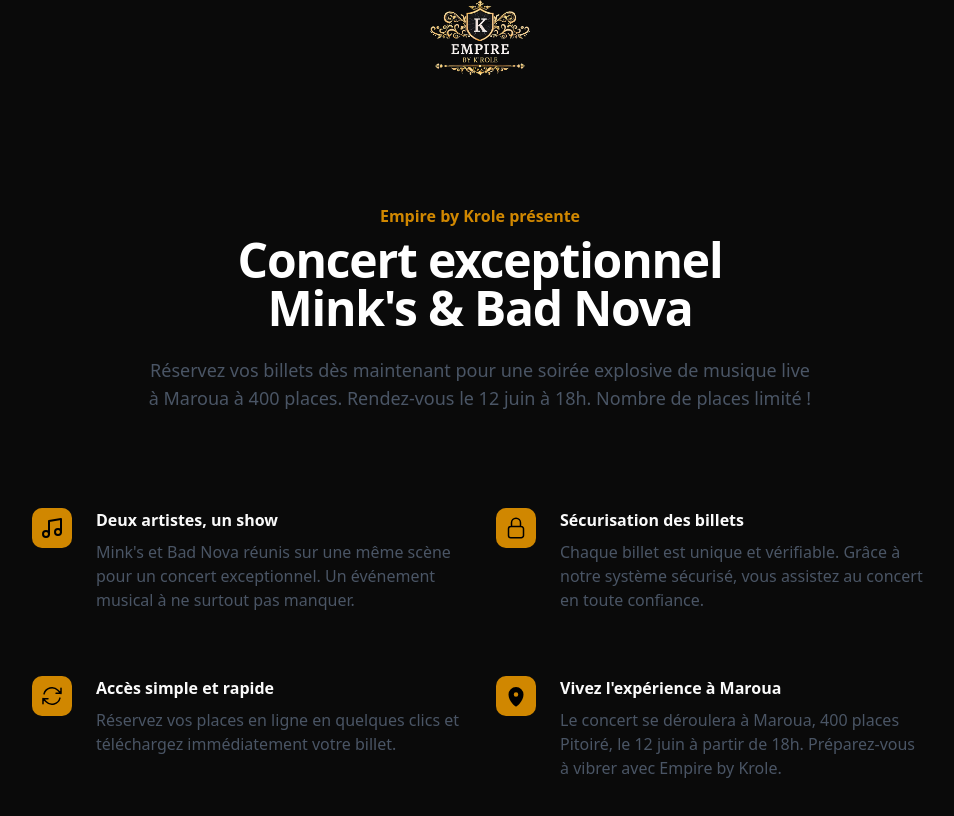
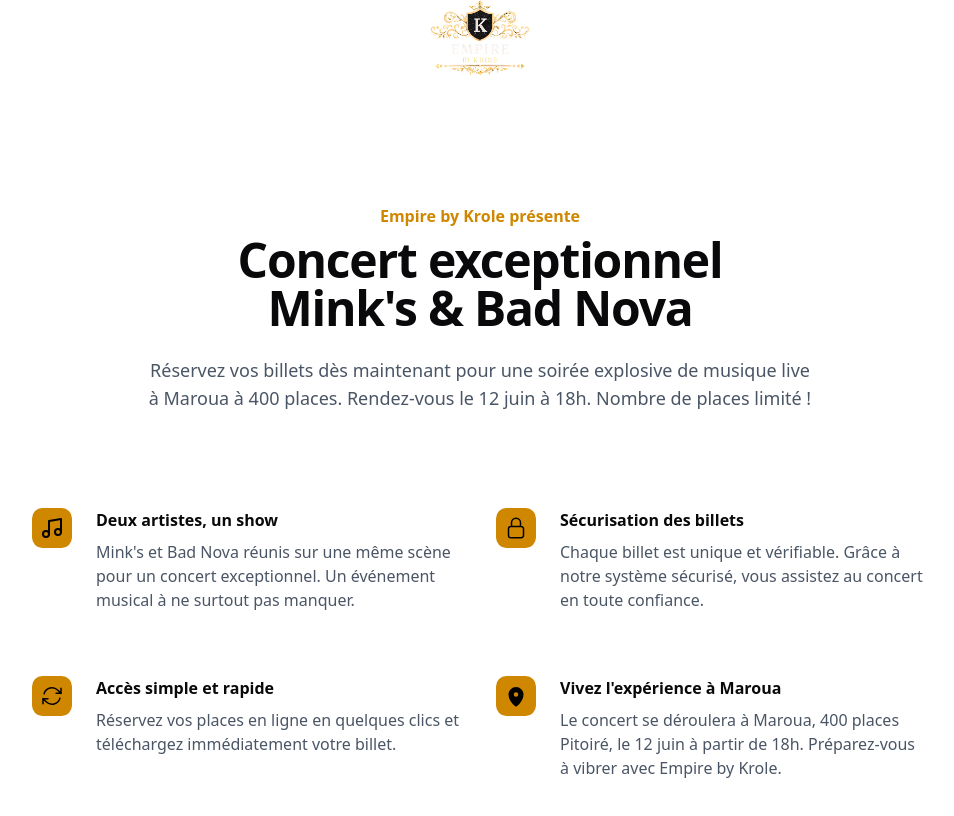
Before and after one commit to nmeedg/maroua_show, a Next.js app: page / in a window 1280 px wide. Shown: the top 816 px of the page, without its empty margins (160-1114 px from the left). Built offline with nearby package versions, Linux system fonts and the light colour scheme; what next-theme would draw is missing.

Commit message:
configuration du theme

```diff
--- a/src/app/globals.css
+++ b/src/app/globals.css
@@ -42,75 +42,75 @@
   --radius-lg: var(--radius);
   --radius-xl: calc(var(--radius) + 4px);
 }
-
 :root {
-  --radius: 0.625rem;
+  --radius: 0.65rem;
   --background: oklch(1 0 0);
-  --foreground: oklch(0.145 0 0);
+  --foreground: oklch(0.141 0.005 285.823);
   --card: oklch(1 0 0);
-  --card-foreground: oklch(0.145 0 0);
+  --card-foreground: oklch(0.141 0.005 285.823);
   --popover: oklch(1 0 0);
-  --popover-foreground: oklch(0.145 0 0);
-  --primary: oklch(0.205 0 0);
-  --primary-foreground: oklch(0.985 0 0);
-  --secondary: oklch(0.97 0 0);
-  --secondary-foreground: oklch(0.205 0 0);
-  --muted: oklch(0.97 0 0);
-  --muted-foreground: oklch(0.556 0 0);
-  --accent: oklch(0.97 0 0);
-  --accent-foreground: oklch(0.205 0 0);
+  --popover-foreground: oklch(0.141 0.005 285.823);
+  --primary: oklch(0.795 0.184 86.047);
+  --primary-foreground: oklch(0.421 0.095 57.708);
+  --secondary: oklch(0.967 0.001 286.375);
+  --secondary-foreground: oklch(0.21 0.006 285.885);
+  --muted: oklch(0.967 0.001 286.375);
+  --muted-foreground: oklch(0.552 0.016 285.938);
+  --accent: oklch(0.967 0.001 286.375);
+  --accent-foreground: oklch(0.21 0.006 285.885);
   --destructive: oklch(0.577 0.245 27.325);
-  --border: oklch(0.922 0 0);
-  --input: oklch(0.922 0 0);
-  --ring: oklch(0.708 0 0);
+  --border: oklch(0.92 0.004 286.32);
+  --input: oklch(0.92 0.004 286.32);
+  --ring: oklch(0.795 0.184 86.047);
   --chart-1: oklch(0.646 0.222 41.116);
   --chart-2: oklch(0.6 0.118 184.704);
   --chart-3: oklch(0.398 0.07 227.392);
   --chart-4: oklch(0.828 0.189 84.429);
   --chart-5: oklch(0.769 0.188 70.08);
   --sidebar: oklch(0.985 0 0);
-  --sidebar-foreground: oklch(0.145 0 0);
-  --sidebar-primary: oklch(0.205 0 0);
-  --sidebar-primary-foreground: oklch(0.985 0 0);
-  --sidebar-accent: oklch(0.97 0 0);
-  --sidebar-accent-foreground: oklch(0.205 0 0);
-  --sidebar-border: oklch(0.922 0 0);
-  --sidebar-ring: oklch(0.708 0 0);
+  --sidebar-foreground: oklch(0.141 0.005 285.823);
+  --sidebar-primary: oklch(0.795 0.184 86.047);
+  --sidebar-primary-foreground: oklch(0.421 0.095 57.708);
+  --sidebar-accent: oklch(0.967 0.001 286.375);
+  --sidebar-accent-foreground: oklch(0.21 0.006 285.885);
+  --sidebar-border: oklch(0.92 0.004 286.32);
+  --sidebar-ring: oklch(0.795 0.184 86.047);
 }
 
 .dark {
-  --background: oklch(0.145 0 0);
+  --background: oklch(0.141 0.005 285.823);
   --foreground: oklch(0.985 0 0);
-  --card: oklch(0.205 0 0);
+  --card: oklch(0.21 0.006 285.885);
   --card-foreground: oklch(0.985 0 0);
-  --popover: oklch(0.205 0 0);
+  --popover: oklch(0.21 0.006 285.885);
   --popover-foreground: oklch(0.985 0 0);
-  --primary: oklch(0.922 0 0);
-  --primary-foreground: oklch(0.205 0 0);
-  --secondary: oklch(0.269 0 0);
+  --primary: oklch(0.795 0.184 86.047);
+  --primary-foreground: oklch(0.421 0.095 57.708);
+  --secondary: oklch(0.274 0.006 286.033);
   --secondary-foreground: oklch(0.985 0 0);
-  --muted: oklch(0.269 0 0);
-  --muted-foreground: oklch(0.708 0 0);
-  --accent: oklch(0.269 0 0);
+  --muted: oklch(0.274 0.006 286.033);
+  --muted-foreground: oklch(0.705 0.015 286.067);
+  --accent: oklch(0.274 0.006 286.033);
   --accent-foreground: oklch(0.985 0 0);
   --destructive: oklch(0.704 0.191 22.216);
   --border: oklch(1 0 0 / 10%);
   --input: oklch(1 0 0 / 15%);
-  --ring: oklch(0.556 0 0);
+  --ring: oklch(0.554 0.135 66.442);
   --chart-1: oklch(0.488 0.243 264.376);
   --chart-2: oklch(0.696 0.17 162.48);
   --chart-3: oklch(0.769 0.188 70.08);
   --chart-4: oklch(0.627 0.265 303.9);
   --chart-5: oklch(0.645 0.246 16.439);
-  --sidebar: oklch(0.205 0 0);
+  --sidebar: oklch(0.21 0.006 285.885);
   --sidebar-foreground: oklch(0.985 0 0);
-  --sidebar-primary: oklch(0.488 0.243 264.376);
-  --sidebar-primary-foreground: oklch(0.985 0 0);
-  --sidebar-accent: oklch(0.269 0 0);
+  --sidebar-primary: oklch(0.795 0.184 86.047);
+  --sidebar-primary-foreground: oklch(0.421 0.095 57.708);
+  --sidebar-accent: oklch(0.274 0.006 286.033);
   --sidebar-accent-foreground: oklch(0.985 0 0);
   --sidebar-border: oklch(1 0 0 / 10%);
-  --sidebar-ring: oklch(0.556 0 0);
+  --sidebar-ring: oklch(0.554 0.135 66.442);
 }
+
 
 @layer base {
   * {
--- a/src/app/layout.tsx
+++ b/src/app/layout.tsx
@@ -21,7 +21,7 @@
       >
            <ThemeProvider
             attribute="class"
-            defaultTheme="dark"
+            defaultTheme="system"
             enableSystem
             disableTransitionOnChange
           >
--- a/src/components/login-form.tsx
+++ b/src/components/login-form.tsx
@@ -57,6 +57,13 @@
           <form onSubmit={handleLogin} className="p-6 md:p-8">
             <div className="flex flex-col gap-6">
               <div className="flex flex-col items-center text-center">
+                 <div className="w-16 h-16 mb-4 mt-2 md:hidden ">
+                <img
+                src="/logo.png"
+                alt="Image"
+                className="w-full h-full object-cover"
+              />
+                 </div>
                 <h1 className="text-2xl font-bold mb-4">Administration</h1>
                 <p className="text-muted-foreground text-balance">
                   Connexion à l’espace de gestion des billets pour le concert à
@@ -70,7 +77,7 @@
                   onChange={(e) => setEmail(e.target.value)}
                   id="email"
                   type="email"
-                  placeholder="m@example.com"
+                  placeholder="username@example.com"
                   required
                 />
               </div>
@@ -100,14 +107,14 @@
               ) : (
                 <Button
                   type="submit"
-                  className="w-full dark:bg-yellow-400 cursor-pointer dark:hover:bg-yellow-500"
+                  className="w-full dark:bg-primary cursor-pointer dark:hover:bg-yellow-500"
                 >
                   Se connecter
                 </Button>
               )}
               <div className="after:border-border relative text-center text-sm after:absolute after:inset-0 after:top-1/2 after:z-0 after:flex after:items-center after:border-t">
                 <span className="bg-card text-muted-foreground relative z-10 px-2">
-                  Bad Nova x Minks
+                  Bad Nova x Minks Concert
                 </span>
               </div>
             </div>
```
